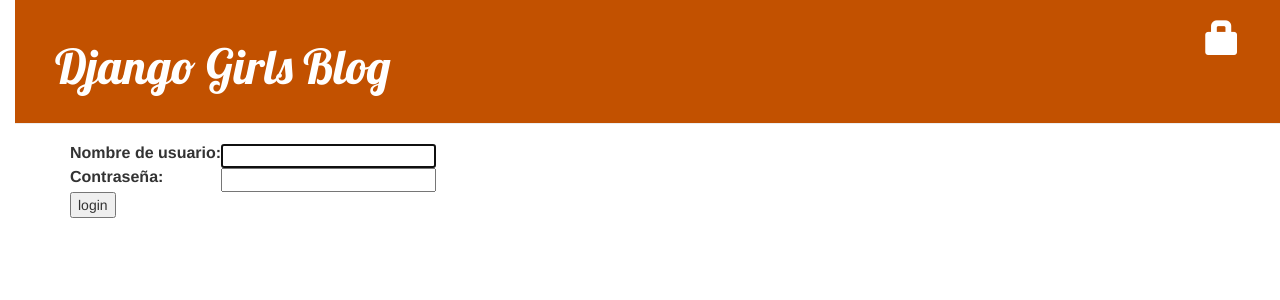
After one commit to cggiralda/my-first-blog, a Django app: page /accounts/login/ in a window 1280 px wide. The commit adds this page. Shown: the top 300 px of the page. Run offline with Django 3.2, Linux system fonts and the light colour scheme; some libraries are stand-ins or nearby versions.

Commit message:
Con login / logout

```diff
--- a/blog/templates/blog/base.html
+++ b/blog/templates/blog/base.html
@@ -12,6 +12,9 @@
             {% if user.is_authenticated %}
                 <a href="{% url 'post_new' %}" class="top-menu"><span class="glyphicon glyphicon-plus"></span></a>
                 <a href="{% url 'post_draft_list' %}" class="top-menu"><span class="glyphicon glyphicon-edit"></span></a>
+                <p class="top-menu">Hello {{ user.username }} <small>(<a href="{% url 'logout' %}">Log out</a>)</small></p>
+            {% else %}
+                <a href="{% url 'login' %}" class="top-menu"><span class="glyphicon glyphicon-lock"></span></a>
             {% endif %}
             <h1><a href="/">Django Girls Blog</a></h1>
         </div>
--- /dev/null
+++ b/blog/templates/registration/login.html
@@ -0,0 +1,24 @@
+{% extends "blog/base.html" %}
+
+{% block content %}
+    {% if form.errors %}
+        <p>Your username and password didn't match. Please try again.</p>
+    {% endif %}
+
+    <form method="post" action="{% url 'login' %}">
+    {% csrf_token %}
+        <table>
+        <tr>
+            <td>{{ form.username.label_tag }}</td>
+            <td>{{ form.username }}</td>
+        </tr>
+        <tr>
+            <td>{{ form.password.label_tag }}</td>
+            <td>{{ form.password }}</td>
+        </tr>
+        </table>
+
+        <input type="submit" value="login" />
+        <input type="hidden" name="next" value="{{ next }}" />
+    </form>
+{% endblock %}
--- a/blog/views.py
+++ b/blog/views.py
@@ -1,4 +1,5 @@
 from django.shortcuts import render, get_object_or_404, redirect
+from django.contrib.auth.decorators import login_required
 from django.utils import timezone
 from .models import Post
 from .forms import PostForm
@@ -12,6 +13,7 @@
     post = get_object_or_404(Post, pk=pk)
     return render(request, 'blog/post_detail.html', {'post': post})
 
+@login_required
 def post_new(request):
     if request.method == "POST":
         form = PostForm(request.POST)
@@ -25,6 +27,7 @@
         form = PostForm()
     return render(request, 'blog/post_edit.html', {'form': form})
 
+@login_required
 def post_edit(request, pk):
     post = get_object_or_404(Post, pk=pk)
     if request.method == "POST":
@@ -39,15 +42,18 @@
         form = PostForm(instance=post)
     return render(request, 'blog/post_edit.html', {'form': form})
 
+@login_required
 def post_draft_list(request):
     posts = Post.objects.filter(published_date__isnull=True).order_by('created_date')
     return render(request, 'blog/post_draft_list.html', {'posts': posts})
 
+@login_required
 def post_publish(request, pk):
     post = get_object_or_404(Post, pk=pk)
     post.publish()
     return redirect('post_detail', pk=pk)
 
+@login_required
 def post_remove(request, pk):
     post = get_object_or_404(Post, pk=pk)
     post.delete()
--- a/mysite/urls.py
+++ b/mysite/urls.py
@@ -13,10 +13,13 @@
     1. Import the include() function: from django.urls import include, path
     2. Add a URL to urlpatterns:  path('blog/', include('blog.urls'))
 """
+from django.urls import path, include
 from django.contrib import admin
-from django.urls import path, include
+from django.contrib.auth import views
 
 urlpatterns = [
     path('admin/', admin.site.urls),
+    path('accounts/login/', views.LoginView.as_view(), name='login'),
+    path('accounts/logout/', views.LogoutView.as_view(next_page='/'), name='logout'),
     path('', include('blog.urls')),
 ]
```
Also changed, not shown: mysite/settings.py (+6 -4 lines).
